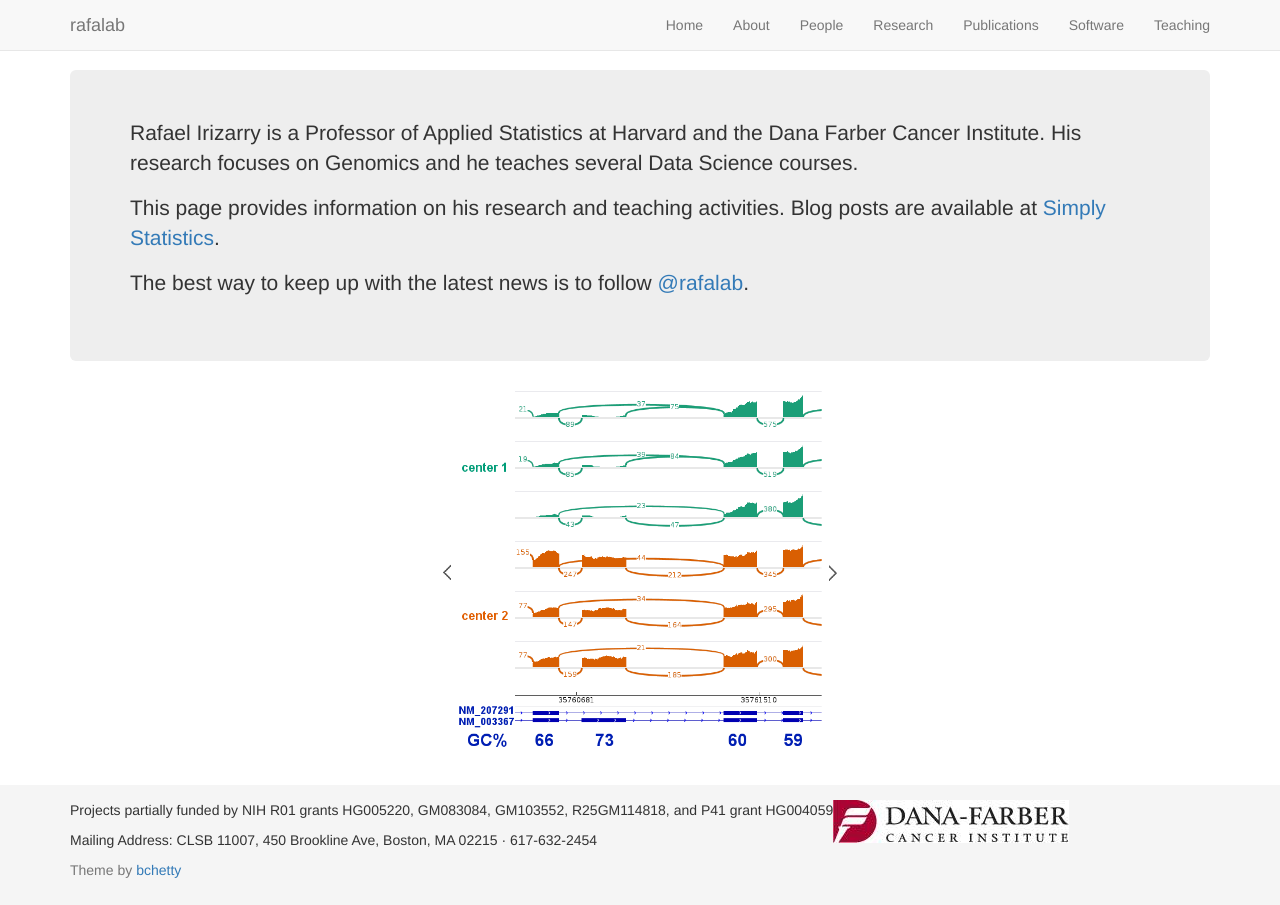
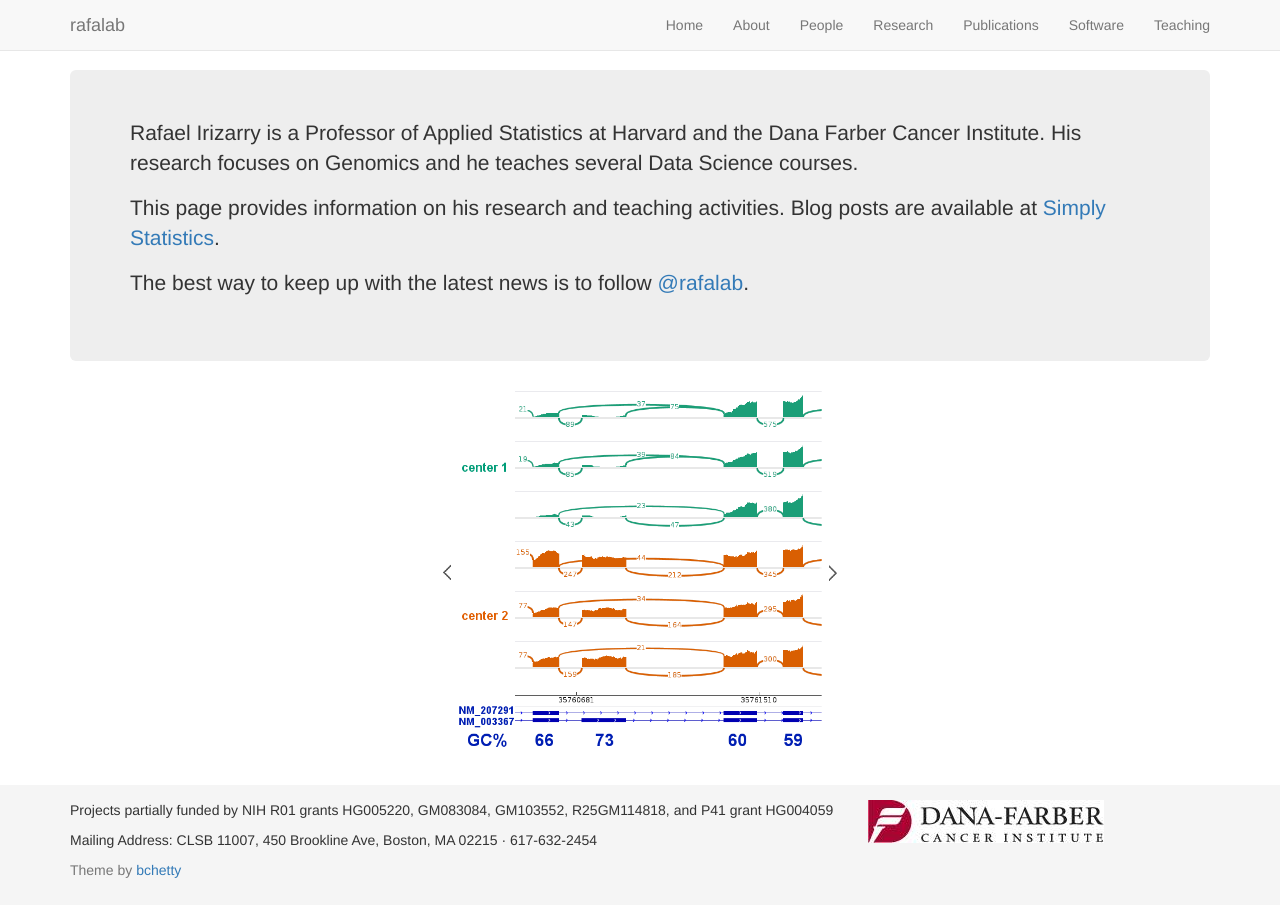
Before and after one commit to rafalab/rafalab.github.io, a Jekyll site: the page built from index.html, in a window 1280 px wide. Built offline with Jekyll 4.4.1, drawn with Linux system fonts in a browser that asks for light colours; nearby versions of some CDN libraries; the list of posts is cut into pages by our own code.

Commit message:
Update footer.html

```diff
--- a/_includes/footer.html
+++ b/_includes/footer.html
@@ -3,7 +3,7 @@
     <p>
     Projects partially funded by NIH R01 grants
   HG005220, GM083084, GM103552, R25GM114818, and P41 grant
-  HG004059 <img data-u="image" src="assets/img/DFimgFooter.jpg" style="position:absolute"; align="right">
+  HG004059 &nbsp;&nbsp;&nbsp;&nbsp;&nbsp;&nbsp;&nbsp;&nbsp; <img data-u="image" src="assets/img/DFimgFooter.jpg" style="position:absolute">
 
 <p> Mailing Address: CLSB 11007, 450 Brookline Ave, Boston, MA 02215 &middot;
   617-632-2454 </p>
```
